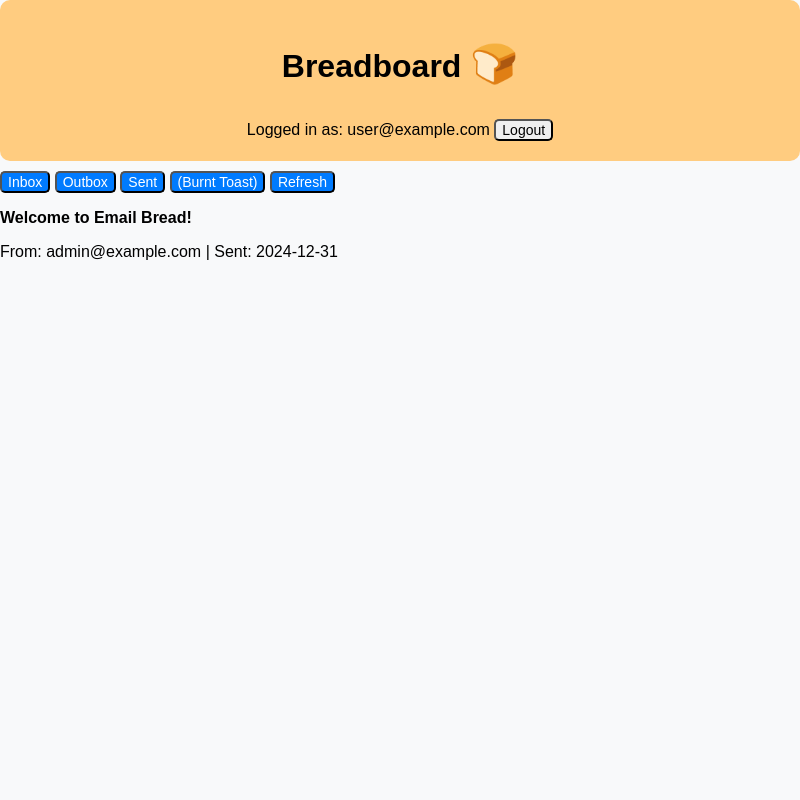
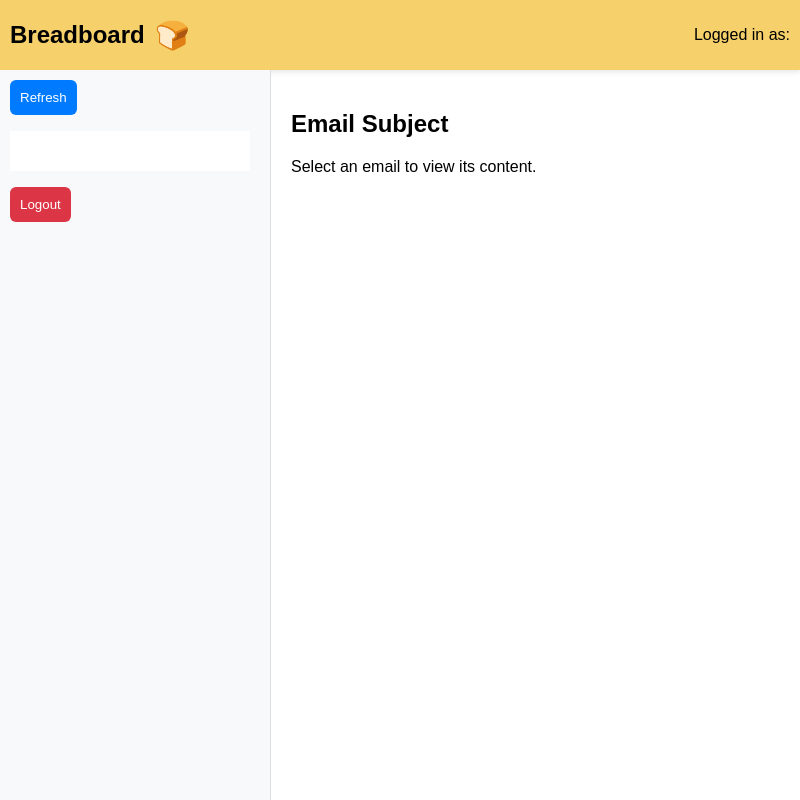
Before and after one commit to MumblingBuffalo/Email-Bread, an Electron app: page breadboard.html in a window 800 px wide. Drawn offline with Linux system fonts and the light colour scheme.

Commit message:
Attempting to restore old UI

```diff
--- a/breadboard.html
+++ b/breadboard.html
@@ -3,27 +3,103 @@
 <head>
   <meta charset="UTF-8">
   <meta name="viewport" content="width=device-width, initial-scale=1.0">
-  <link rel="stylesheet" href="styles.css">
-  <title>Breadboard 🍞</title>
+  <title>Breadboard</title>
+  <link rel="stylesheet" href="breadboard.css">
+  <style>
+    body {
+      font-family: Arial, sans-serif;
+      margin: 0;
+      padding: 0;
+      display: flex;
+      flex-direction: column;
+      height: 100vh;
+    }
+
+    .header {
+      background-color: #f6d16b;
+      padding: 10px;
+      display: flex;
+      justify-content: space-between;
+      align-items: center;
+      box-shadow: 0px 2px 5px rgba(0, 0, 0, 0.1);
+    }
+
+    .header h1 {
+      margin: 0;
+      font-size: 24px;
+      display: flex;
+      align-items: center;
+    }
+
+    .header h1 span {
+      font-size: 28px;
+      margin-left: 10px;
+    }
+
+    .container {
+      display: flex;
+      flex: 1;
+    }
+
+    .sidebar {
+      background-color: #f8f9fa;
+      width: 250px;
+      padding: 10px;
+      border-right: 1px solid #ddd;
+    }
+
+    .content {
+      flex: 1;
+      padding: 20px;
+    }
+
+    button {
+      background: #007bff;
+      color: white;
+      padding: 10px;
+      border: none;
+      border-radius: 6px;
+      cursor: pointer;
+    }
+
+    button:hover {
+      background: #0056b3;
+    }
+
+    .logout-button {
+      background: #dc3545;
+    }
+
+    .logout-button:hover {
+      background: #c82333;
+    }
+  </style>
 </head>
 <body>
-  <header class="header">
+  <div class="header">
     <h1>Breadboard <span>🍞</span></h1>
-    <span id="logged-in-email">Logged in as: user@example.com</span>
-    <button id="logout-btn">Logout</button>
-  </header>
-  <main>
-    <aside class="sidebar">
-      <button class="folder-btn" data-folder="INBOX">Inbox</button>
-      <button class="folder-btn" data-folder="OUTBOX">Outbox</button>
-      <button class="folder-btn" data-folder="SENT">Sent</button>
-      <button class="folder-btn" data-folder="TRASH">(Burnt Toast)</button>
-      <button id="refresh-btn">Refresh</button>
-    </aside>
-    <section class="email-view">
-      <div id="email-list"></div>
-    </section>
-  </main>
-  <script src="breadboard.js"></script>
+    <p>Logged in as: <span id="user-email"></span></p>
+  </div>
+  <div class="container">
+    <div class="sidebar">
+      <button id="refresh-button">Refresh</button>
+      <ul id="email-list"></ul>
+      <button class="logout-button" onclick="logout()">Logout</button>
+    </div>
+    <div class="content">
+      <h2>Email Subject</h2>
+      <p id="email-content">Select an email to view its content.</p>
+    </div>
+  </div>
+
+  <script>
+    const userEmail = sessionStorage.getItem("email");
+    document.getElementById("user-email").textContent = userEmail;
+
+    function logout() {
+      sessionStorage.clear();
+      window.location.href = "index.html";
+    }
+  </script>
 </body>
 </html>
```
Also changed, not shown: index.html (+87 -5 lines).
